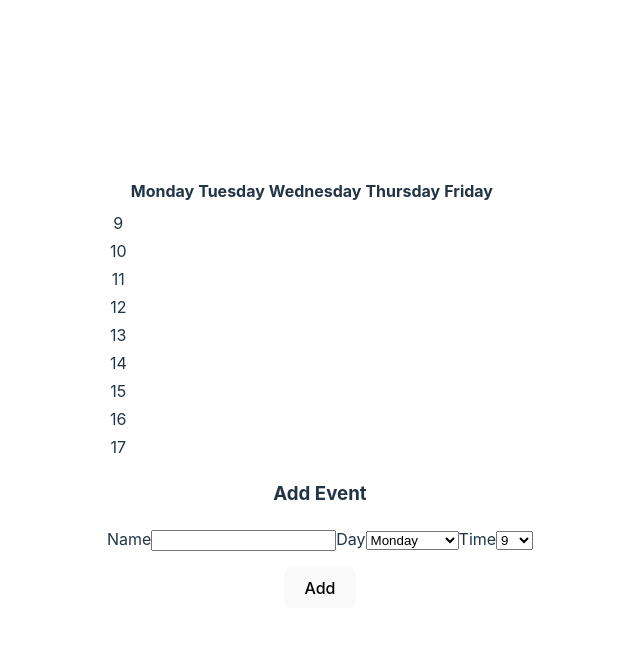
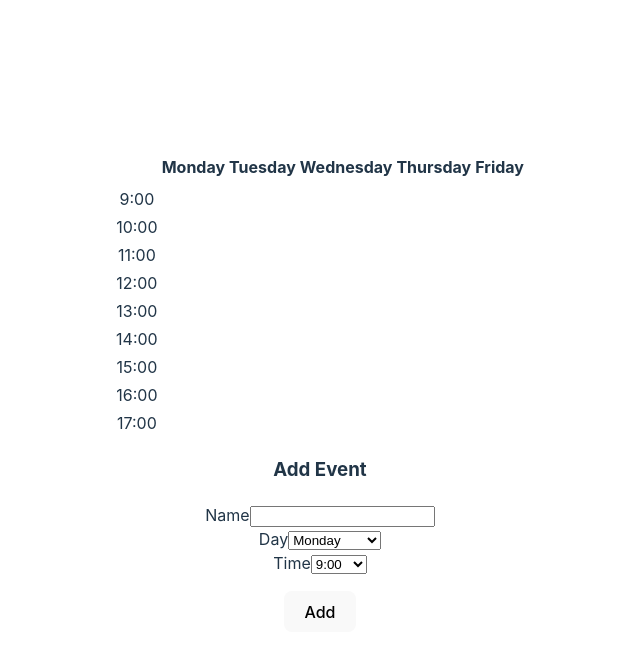
Before and after one commit to Adrian-Samuel/react-calendar-challenge, a React (Vite) app: page / in a window 1280 px wide. Shown: the top 656 px of the page, without its empty margins (320-960 px from the left). Built offline with nearby package versions, Linux system fonts and the light colour scheme.

Commit message:
added event handlers to form along with sections.
- Will add event to the parent state next

```diff
--- a/src/App.jsx
+++ b/src/App.jsx
@@ -11,6 +11,8 @@ function App() {
   const SHIFT_LENGTH = 8;
   const startHour = new Date(new Date().setHours(9, 0, 0, 0)).getHours();
 
+  const formatDateTime = hour => `${hour}:00`
+
   const times = [
     startHour,
     ...Array.from({ length: SHIFT_LENGTH }, (calendarTime, index) => {
@@ -20,7 +22,7 @@ function App() {
       ).getHours();
     }),
   ].map((hour) => ({
-    hour: hour,
+    hour: formatDateTime(hour),
     eventTimes: [],
   }));
 
--- a/src/components/Calendar/Form.jsx
+++ b/src/components/Calendar/Form.jsx
@@ -1,22 +1,34 @@
-import React from "react";
+import React, { useState } from "react";
 
 export default ({ times, days, addEvent }) => {
-  const handleEventSubmission = (e) => {
-    e.preventDefault();
-    // addEvent() TODO: add event logic later
-    // TODO:send object like {day:"Monday", time:"9:00", "eventName":"name"}
+  const handleEventSubmission = () => {
+
+    const event = {day: currentDay, time: currentTime, eventName:eventName}
+  //  addEvent() event needs to spread into the right slot
+
   };
+
+
+  const [eventName, setEventName] = useState("")
+  const [currentDay, setDay] = useState(days[0])
+  const [currentTime, setTime] = useState(times[0].hour)
 
   return (
     <form>
+      <div>
       <h3>Add Event </h3>
+      </div>
+
+      <section>
       <label htmlFor="name">
         Name
-        <input type="text" />
+        <input value={eventName} onChange={e => setEventName(e.target.value)} type="text" />
       </label>
+      </section>
+      <section>
       <label>
         Day
-        <select name="day">
+        <select value={currentDay} onChange={e => setDay(e.target.value)} name="day">
           {days.map((day, idx) => (
             <option key={idx} value={day}>
               {day}
@@ -24,9 +36,11 @@ export default ({ times, days, addEvent }) => {
           ))}
         </select>
       </label>
+      </section>
+      <section>
       <label htmlFor="time">
         Time
-        <select name="time">
+        <select value={currentTime} onChange={e => setTime(e.target.value)} name="time">
           {times.map((time, idx) => (
             <option key={idx} value={time.hour}>
               {time.hour}
@@ -34,6 +48,7 @@ export default ({ times, days, addEvent }) => {
           ))}
         </select>
       </label>
+      </section>
       <section>
         <p>
           <button onClick={handleEventSubmission}>Add</button>
```
